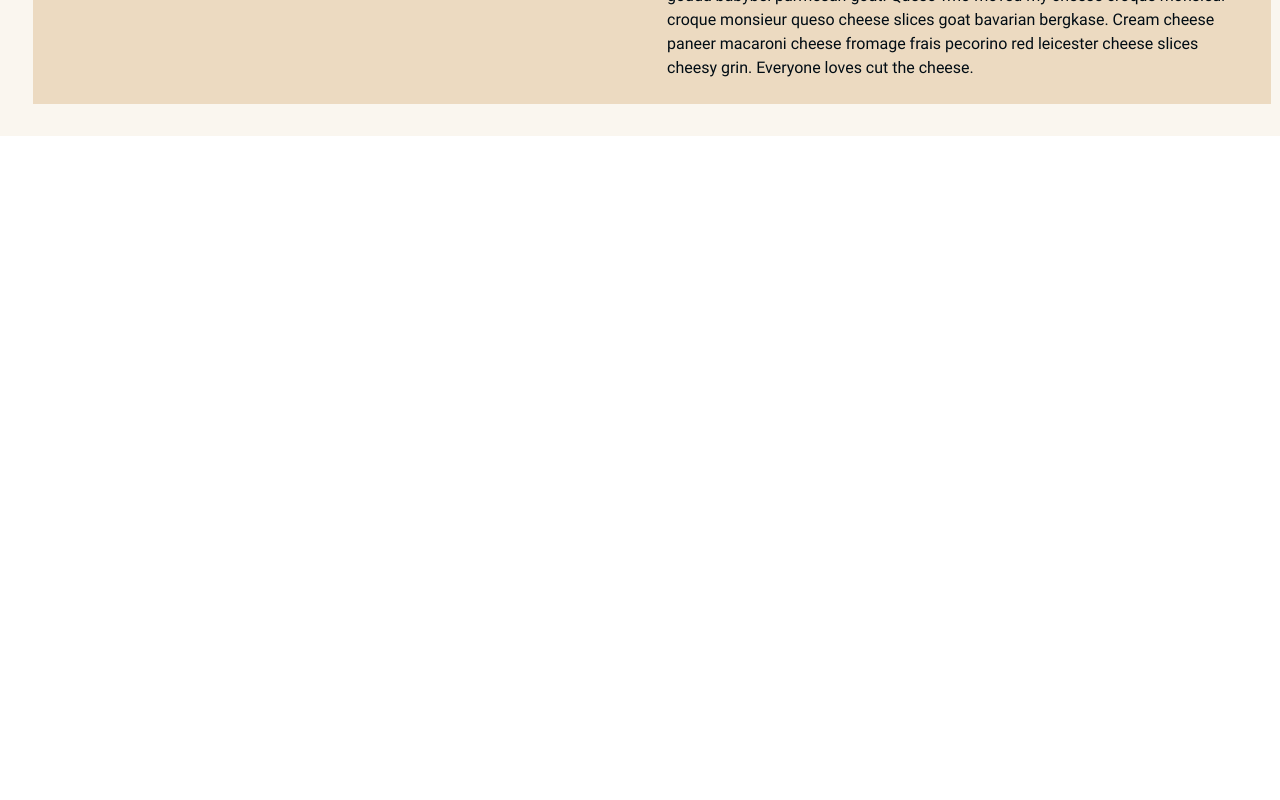
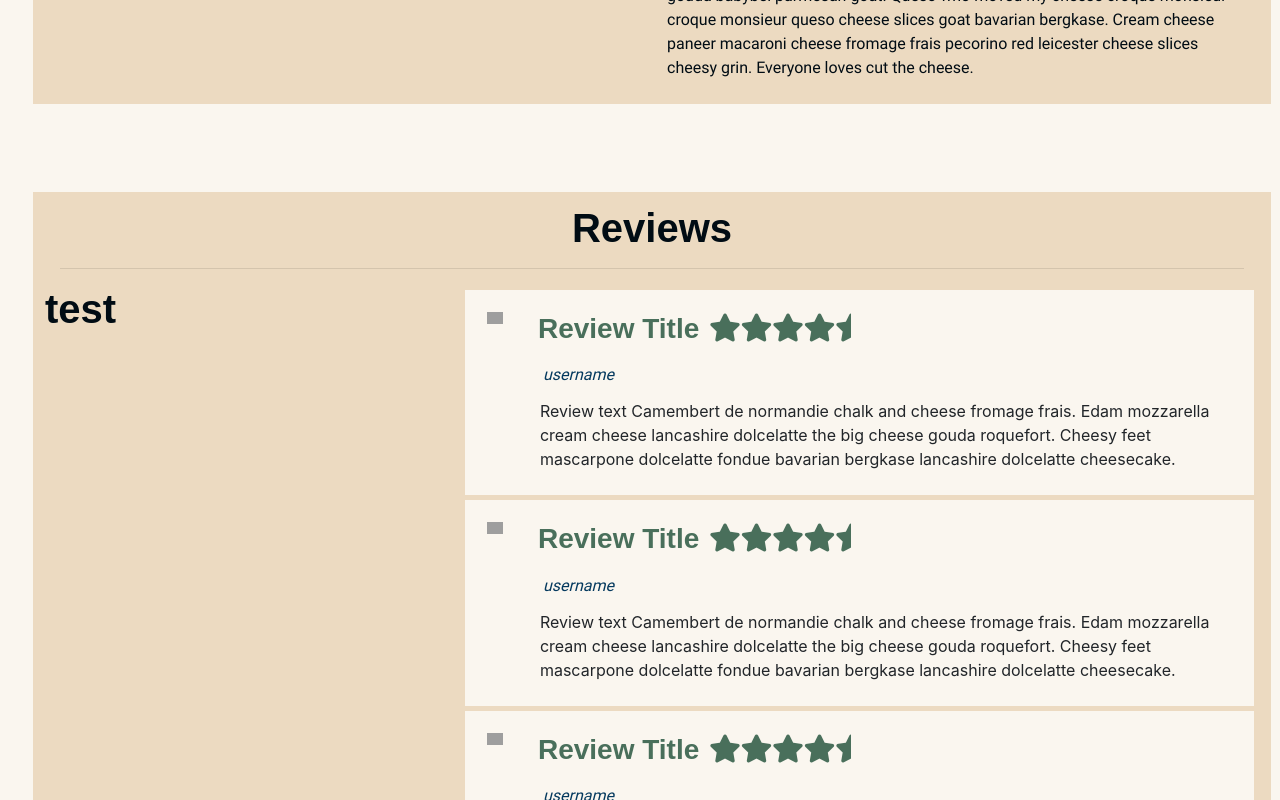
Before and after one commit to ziamah/wbdv-sp21-02-md-client-react, a React (Create React App) app: page /details in a window 1280 px wide. Shown: the part 940-1740 px from the top of the page. Before the commit the page ends 1076 px from the top, so only its background shows below. Built offline with nearby package versions, Linux system fonts and the light colour scheme; grey boxes are pictures that could not be loaded; a web font is replaced by a local one.

Commit message:
added review card widget to review widget on details page

```diff
--- a/src/components/details-page/details-page.js
+++ b/src/components/details-page/details-page.js
@@ -4,11 +4,17 @@ import ReviewsWidget from "./reviews-widget";
 
 const DetailsPage = () => {
     return (
+        <>
             <div className="row">
-                    <RecipeCard/>
-                    <ReviewsWidget/>
+                <RecipeCard/>
             </div>
-        )
+            <div className="row">
+                <br/>
+                <ReviewsWidget/>
+            </div>
+
+        </>
+    )
 }
 
 export default DetailsPage
--- a/src/components/details-page/recipe-card.js
+++ b/src/components/details-page/recipe-card.js
@@ -27,8 +27,9 @@ const RecipeCard = () => {
                         cheesecake.
                     </p>
                     {/*TODO: Fill recipe details programmatically*/}
-                    <div className="row">
+                    <p className="row">
                         <div className="wbdv-body-text">
+                            {/*TODO: Make toggleable so that user can favorite/unfavorite*/}
                             <i className="fas fa-heart wbdv-padded-icon"></i>
                             16
                         </div>
@@ -39,7 +40,7 @@ const RecipeCard = () => {
                             <i className="fas fa-star"></i>
                             <i className="fas fa-star-half"></i>
                         </div>
-                    </div>
+                    </p>
                     <div className="row">
                         <div className="wbdv-body-text">
                             Serves: 2
--- /dev/null
+++ b/src/components/details-page/review-card.js
@@ -0,0 +1,44 @@
+const ReviewCard = () => {
+    return (
+        <div className="wbdv-review-card wbdv-widget-interior">
+            <div className="row">
+                <div className="col-1">
+                    {/*TODO: Profile image goes here*/}
+                    <img className="d-block w-100 wbdv-padded-img"
+                         src="https://www.greenecountyfoundation.org/wp-content/uploads/2019/09/Profile-Icon.png"
+                         alt="default profile picture"></img>
+                </div>
+                <div className="col-11">
+                    <div className="row">
+                        <h3 className="h3 wbdv-padded-img">
+                            {/*TODO: Fill in content programmatically*/}
+                            Review Title
+                            <div className="wbdv-padded-icon float-right">
+                                <i className="fas fa-star"></i>
+                                <i className="fas fa-star"></i>
+                                <i className="fas fa-star"></i>
+                                <i className="fas fa-star"></i>
+                                <i className="fas fa-star-half"></i>
+                            </div>
+                        </h3>
+                    </div>
+                    {/*TODO: Link to profile page*/}
+                    <div className="wbdv-link-text">
+                        {/*    TODO: Fill username programmatically*/}
+                        username
+                    </div>
+                    <div className="row wbdv-widget-interior">
+                        Review text Camembert de normandie chalk and cheese fromage frais.
+                        Edam mozzarella cream cheese lancashire dolcelatte the big cheese gouda roquefort.
+                        Cheesy feet mascarpone dolcelatte fondue bavarian bergkase lancashire dolcelatte
+                        cheesecake.
+                    </div>
+                </div>
+
+            </div>
+
+        </div>
+
+    )
+}
+export default ReviewCard
--- a/src/components/details-page/reviews-widget.js
+++ b/src/components/details-page/reviews-widget.js
@@ -1,6 +1,24 @@
+import WriteAReview from "./write-a-review-form";
+import ReviewCard from "./review-card";
+
 const ReviewsWidget = () => {
     return (
-            <div>
+            <div className="col-12 wbdv-widget-container wbdv-widget-interior">
+                <div className="col-12">
+                    <h1 className="h1 wbdv-center-in-div"> Reviews</h1>
+                    <hr/>
+            </div>
+                <div className="row">
+                    <div className="col-4">
+                        <WriteAReview/>
+                    </div>
+                    <div className="col-8">
+                        {/*TODO: Map reviews to reviewCards*/}
+                        <ReviewCard/>
+                        <ReviewCard/>
+                        <ReviewCard/>
+                    </div>
+                </div>
             </div>
         )
     }
--- /dev/null
+++ b/src/components/details-page/write-a-review-form.js
@@ -0,0 +1,8 @@
+const WriteAReview = () => {
+    return (
+        <h1 className="h1">
+            test
+        </h1>
+    )
+}
+export default WriteAReview
--- a/src/components/home-page/sign-up-widget.js
+++ b/src/components/home-page/sign-up-widget.js
@@ -20,7 +20,7 @@ const SignUpWidget = () => {
                 </div>
                 <div className="row wbdv-center-in-div">
                     {/*TODO: set Link address to sign up page*/}
-                    <Link to={"/details"}>
+                    <Link to={"#"}>
                         <button className="btn wbdv-affirmative-btn">
                             CREATE AN ACCOUNT
                         </button>
--- a/src/index.css
+++ b/src/index.css
@@ -144,6 +144,11 @@
   padding: 12px;
 }
 
+.wbdv-review-card {
+  background-color: var(--surface);
+  margin: 5px;
+}
+
 .wbdv-page-content {
   padding-top: 72px;
   padding-left: 36px;
```
